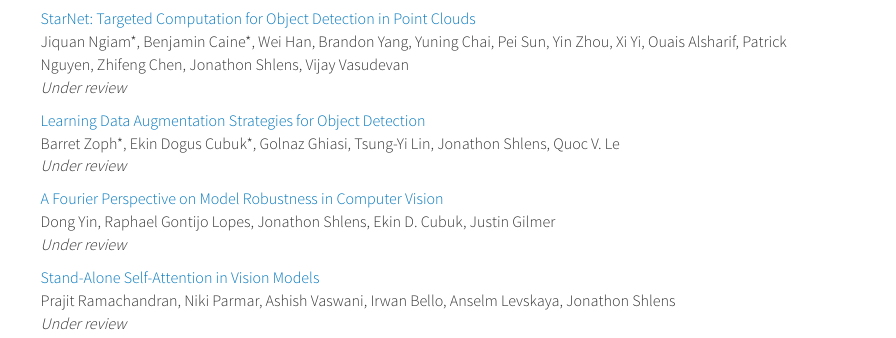
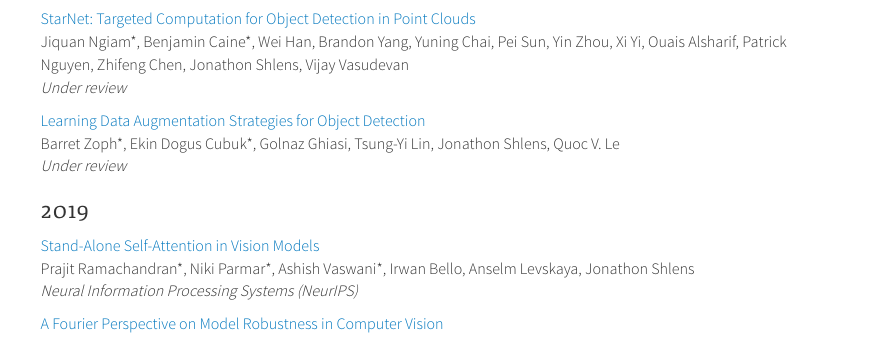
Before and after one commit to shlens/shlens.github.io, a plain HTML site: page index.html in a window 1280 px wide. Shown: the part 461-799 px from the top of the page, without its empty margins (170-1066 px from the left). Drawn offline with Linux system fonts and the light colour scheme.

Commit message:
Add NeurIPS 2019 papers

```diff
--- a/index.html
+++ b/index.html
@@ -87,6 +87,16 @@
             <i>Under review</i>
             <p></p>
 
+            <h3>2019</h3><p></p>
+
+            <a target="_blank" href="http://arxiv.org/abs/1906.05909">
+            Stand-Alone Self-Attention in Vision Models
+            </a>
+            <br>
+            Prajit Ramachandran*, Niki Parmar*, Ashish Vaswani*, Irwan Bello, Anselm Levskaya, Jonathon Shlens
+            <br>
+            <i>Neural Information Processing Systems (NeurIPS)</i>
+            <p></p>
 
             <a target="_blank" href="http://arxiv.org/abs/1906.08988">
             A Fourier Perspective on Model Robustness in Computer Vision
@@ -94,19 +104,8 @@
             <br>
             Dong Yin, Raphael Gontijo Lopes, Jonathon Shlens, Ekin D. Cubuk, Justin Gilmer
             <br>
-            <i>Under review</i>
+            <i>Neural Information Processing Systems (NeurIPS)</i>
             <p></p>
-
-            <a target="_blank" href="http://arxiv.org/abs/1906.05909">
-            Stand-Alone Self-Attention in Vision Models
-            </a>
-            <br>
-            Prajit Ramachandran, Niki Parmar, Ashish Vaswani, Irwan Bello, Anselm Levskaya, Jonathon Shlens
-            <br>
-            <i>Under review</i>
-            <p></p>
-
-            <h3>2019</h3><p></p>
 
             <a target="_blank" href="http://arxiv.org/abs/1904.02632">
             A Learned Representation for Scalable Vector Graphics
```
Also changed, not shown: 1 other file.
